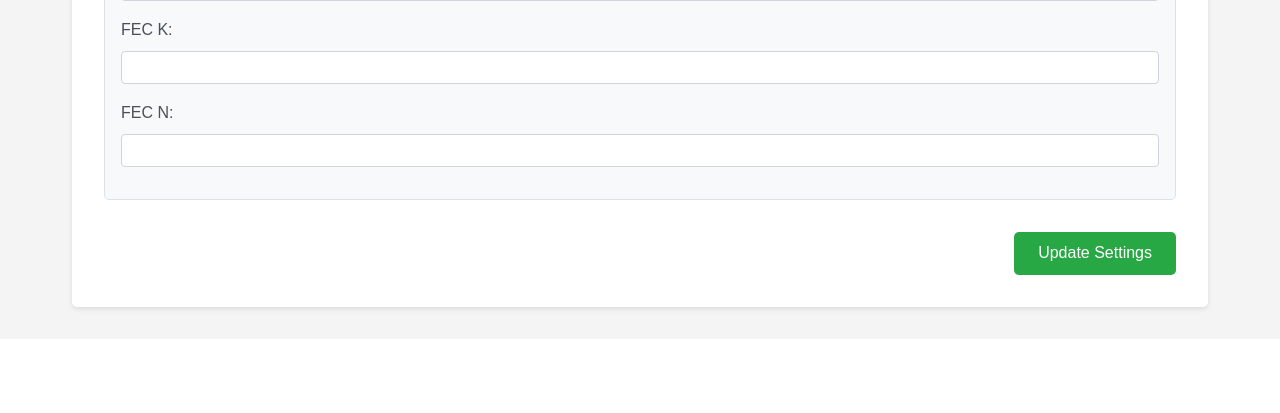
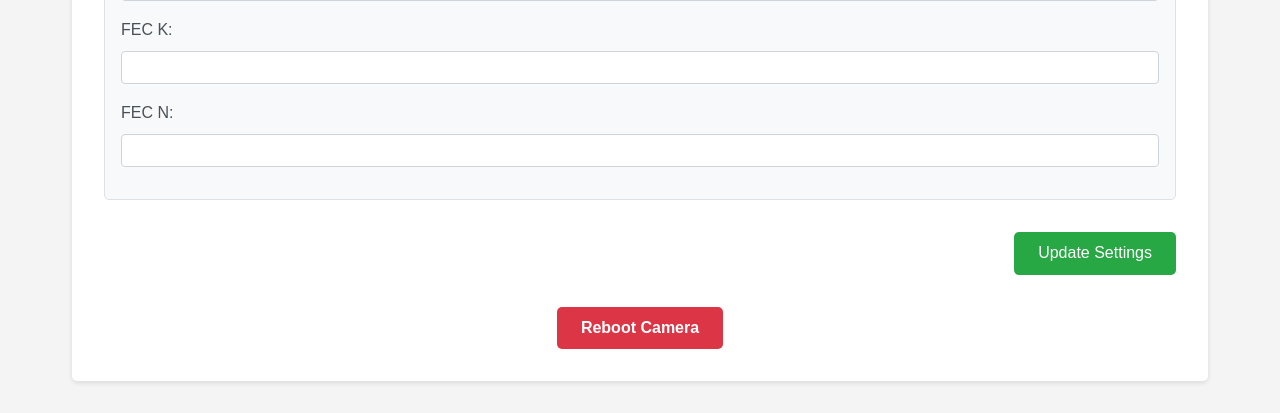
Before and after one commit to angorb/radxa_gs_webUI, a Flask app: page /camera in a window 1280 px wide. Shown: the part 1176-1589 px from the top of the page. Before the commit the page ends 1489 px from the top, so only its background shows below. Run offline with Flask 3, Linux system fonts and the light colour scheme.

Commit message:
Update camera_settings.html

```diff
--- a/templates/camera_settings.html
+++ b/templates/camera_settings.html
@@ -92,6 +92,11 @@
                     <button type="submit" class="button button-save">Update Settings</button>
                 </div>
             </form>
+            <div class="reboot-section" style="margin-top: 2rem; text-align: center;">
+    <button id="rebootButton" class="button button-danger" style="background-color: #dc3545; color: white; padding: 12px 24px; font-weight: bold;">
+        Reboot Camera
+    </button>
+</div>
         </div>
     </main>
 
```
